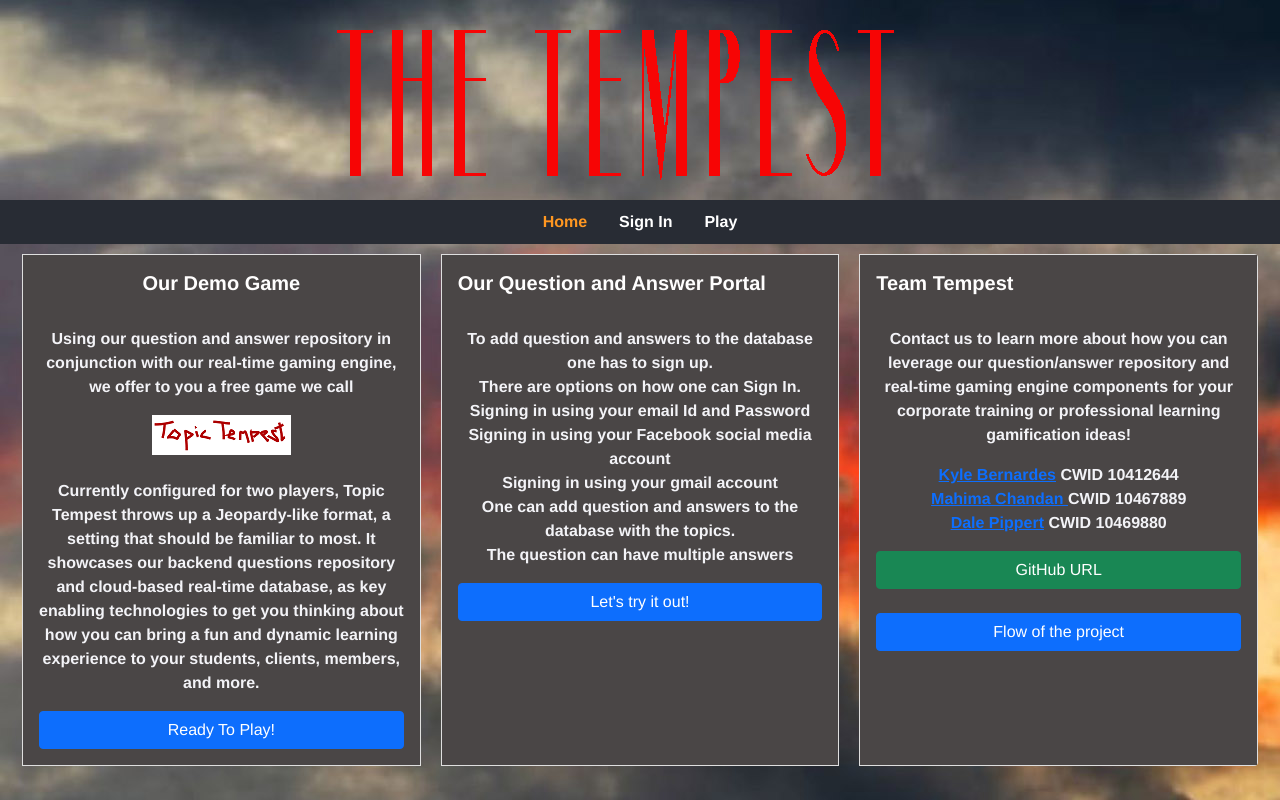
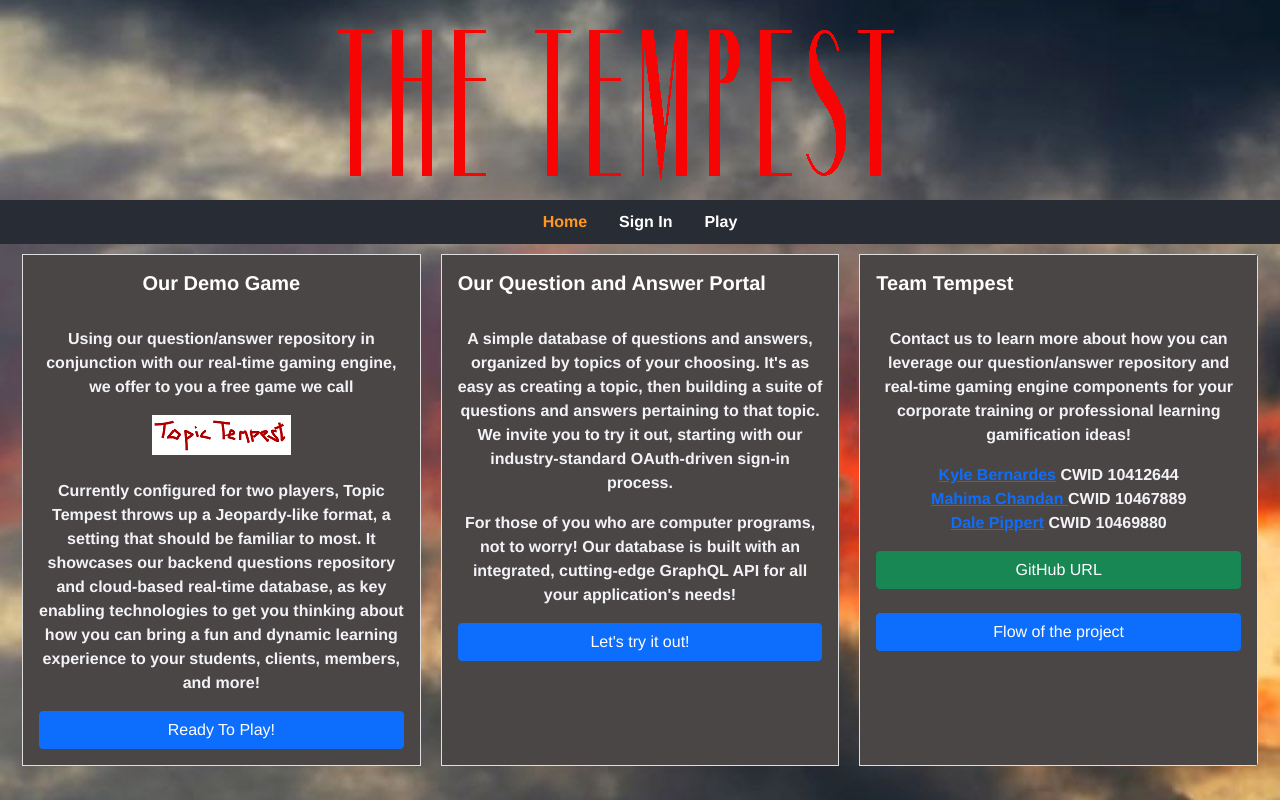
Before and after one commit to dpippert/CS554FinalProject, a React (Create React App) app in the folder client/: page / in a window 1280 px wide. Built offline with nearby package versions, Linux system fonts and the light colour scheme; no server answers.

Commit message:
more home page

```diff
--- a/client/src/Home.js
+++ b/client/src/Home.js
@@ -15,7 +15,7 @@ function Home(){
         <div className="card-body">
           <h5 className="card-title">Our Demo Game</h5>
           <br/>
-          <p className="card-text">Using our question and answer repository in conjunction with our real-time
+          <p className="card-text">Using our question/answer repository in conjunction with our real-time
           gaming engine, we offer to you a free game we call</p>
           <div>
           <img className="card-text" src="./topictempest_small.png" title="Topic Tempest" alt="Topic Tempest"/>
@@ -24,7 +24,7 @@ function Home(){
           <p className="card-text">Currently configured for two players, Topic Tempest throws up a Jeopardy-like
           format, a setting that should be familiar to most. It showcases our backend questions repository
           and cloud-based real-time database, as key enabling technologies to get you thinking about how you can bring
-          a fun and dynamic learning experience to your students, clients, members, and more.
+          a fun and dynamic learning experience to your students, clients, members, and more!
           </p>
           <a href="/play" className="btn btn-primary">Ready To  Play!</a>
         </div>
@@ -33,18 +33,17 @@ function Home(){
       <br/>
         <div className="card">
 
-        <div class="card-body">
-          <h5 class="card-title">Our Question and Answer Portal</h5>
+        <div className="card-body">
+          <h5 className="card-title">Our Question and Answer Portal</h5>
           <br/>
-          <p class="card-text">To add question and answers to the database one has to sign up.<br/>
-          There are options on how one can Sign In.
-          <br></br>
-          Signing in using your email Id and Password<br/>
-          Signing in using your Facebook social media account<br/>
-          Signing in using your gmail account<br/>
-          One can add question and answers to the database with the topics.<br/>
-          The question can have multiple answers<br/>
+          <p className="card-text">
+          A simple database of questions and answers, organized by topics of your choosing. It's
+          as easy as creating a topic, then building a suite of questions and answers pertaining
+          to that topic.
+          We invite you to try it out, starting with our industry-standard OAuth-driven sign-in process.
           </p>
+          <p className="card-text">For those of you who are computer programs, not to worry! Our database is built with
+          an integrated, cutting-edge GraphQL API for all your application's needs!</p>
           <a href="/admin" className="btn btn-primary">Let's try it out!</a>
         </div>
       </div>
```
